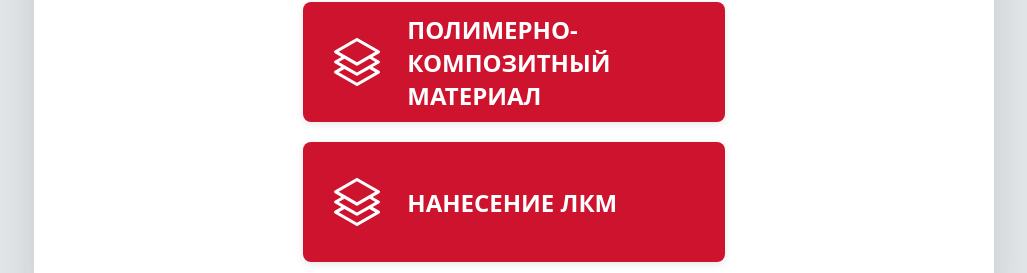
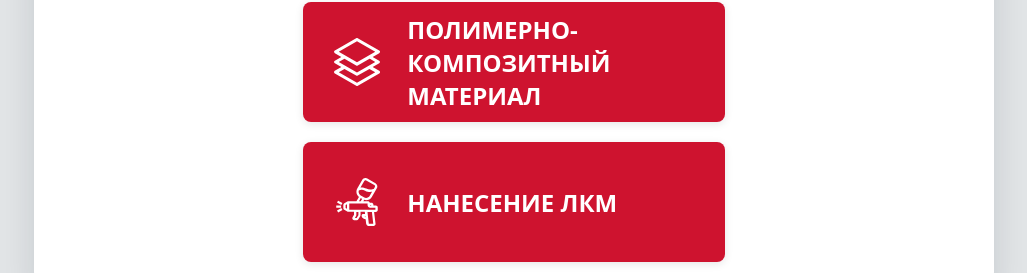
Before and after one commit to js-owl/maas-front, a Vue app: page / in a window 1280 px wide. Shown: the part 979-1252 px from the top of the page, without its empty margins (126-1153 px from the left). Built offline with nearby package versions, Linux system fonts and the light colour scheme; no server answers.

Commit message:
Update HomeUslugi.vue to add new icon for enhanced ability representation
- Introduced IconLKM in the abilities array to improve thematic consistency.
- Updated the icon reference for the 'НАНЕСЕНИЕ ЛКМ' ability, enhancing visual representation in the UI.

```diff
--- a/src/components/sections/HomeUslugi.vue
+++ b/src/components/sections/HomeUslugi.vue
@@ -3,6 +3,7 @@ import { ref } from 'vue'
 import IconMech from '../../icons/IconMech.vue'
 import Icon3DView from '../../icons/Icon3DView.vue'
 import IconPKM from '../../icons/IconPKM.vue'
+import IconLKM from '../../icons/IconLKM.vue'
 
 const abilities = ref([
   {
@@ -31,7 +32,7 @@ const abilities = ref([
     title: 'НАНЕСЕНИЕ ЛКМ',
     link: '/other',
     isDevelopment: false,
-    icon: IconPKM,
+    icon: IconLKM,
   },
 ])
 
--- /dev/null
+++ b/src/icons/IconLKM.vue
@@ -0,0 +1,46 @@
+<script lang="ts" setup>
+const { color = '#fff' } = defineProps<{
+  color?: string
+}>()
+</script>
+
+<template>
+  <svg
+    xmlns="http://www.w3.org/2000/svg"
+    viewBox="0 0 54.5 63"
+  >
+    <g>
+      <polygon
+        :fill="color"
+        points="7.4,34.2 8.1,32.9 2.5,29.7 1.8,31 1,32.3 6.6,35.5"
+      />
+      <polygon
+        :fill="color"
+        points="6.4,37.5 6.4,36 0,36 0,37.5 0,39 6.4,39"
+      />
+      <polygon
+        :fill="color"
+        points="6.7,39.5 1,42.7 1.8,44 2.5,45.3 8.2,42.1 7.4,40.8"
+      />
+      <path
+        :fill="color"
+        d="M52,36.1h-3.1l-0.2-1.5l0,0c-0.1-1.3-1.3-2.2-2.5-2.2H44c-0.3-1.1-1.3-1.9-2.4-1.9h-6l1.1-1.8
+          c3.7,1.1,7.9-0.4,10-3.9l0,0l6.6-11.4l0,0c1.3-2.3,0.5-5.2-1.8-6.6l0,0l0,0L40.8,0.6l0,0c-2.3-1.3-5.2-0.5-6.6,1.8l0,0l-6.6,11.4
+          l0,0c-2.1,3.7-1.2,8.4,2.2,11l-3.3,5.6H15.9c-0.3,0-0.8,0.1-1.3,0.4l0,0l-4,2.3l0,0c-0.8,0.5-1.3,1.3-1.3,2.2v4.3
+          c0,0.9,0.5,1.7,1.2,2.1l0,0l0,0l4,2.3l0,0l0,0c0.2,0.1,0.6,0.3,1.2,0.3h7.6v4l-1.9,3.3l0,0c-1,1.7,0.3,3.8,2.2,3.8h3.3
+          c0.9,0,1.7-0.5,2.1-1.2l0,0l0,0l2.6-4.4l0,0l0,0c0.1-0.2,0.3-0.6,0.3-1.2v-4.2h5.6l0.3,2.9h-2.5c-1.1,0-2.1,0.9-2,2.2l0,0
+          c0,0,0,0,0,0c0,0,0,0,0,0l0,0c0.2,1.7,1.1,3,2.3,3.8c0.9,0.6,1.9,0.9,3,1l0.7,6.2l0,0l0,0C40,62,41,63,42.3,63h6.8
+          c1.5,0,2.7-1.3,2.5-2.8l0,0l-1.9-15.6H52c1.4,0,2.5-1.2,2.5-2.5v-3.5C54.5,37.1,53.3,36.1,52,36.1z M17.1,41.6v-8.1h24v2
+          c0,2,1.6,3.5,3.4,3.6l0,0h0h6.9v2.5H17.1z M12.3,35.6l1.8-1v5.8l-1.8-1V35.6z M32.2,26.4l1.7,1l-1.8,3.1h-2.2L32.2,26.4z
+           M44.7,36.1c-0.4,0-0.6-0.3-0.6-0.6v-0.1h1.7l0.1,0.7H44.7z M49.5,14.3C49.5,14.3,49.5,14.3,49.5,14.3
+          C49.5,14.3,49.5,14.3,49.5,14.3C49.5,14.3,49.5,14.3,49.5,14.3z M36.8,3.9c0.5-0.9,1.6-1.2,2.5-0.7l0,0l10.7,6.1
+          c0.9,0.5,1.2,1.6,0.7,2.5l-1.5,2.6c-0.1,0-0.3,0.1-0.5,0.2c-0.6,0.2-1.4,0.4-2.4,0.5c-2,0.3-4.5,0.1-6.9-1.2
+          c-2.9-1.6-5.6-1.8-7.6-1.4L36.8,3.9z M29.3,16.5C29.3,16.5,29.3,16.5,29.3,16.5C29.3,16.5,29.3,16.5,29.3,16.5
+          C29.3,16.5,29.3,16.5,29.3,16.5z M29.7,16.3c0.1,0,0.1-0.1,0.2-0.1c0.4-0.2,1.1-0.5,1.9-0.6c1.6-0.3,3.7-0.3,6.1,1
+          c3.1,1.8,6.3,1.9,8.7,1.6c0.1,0,0.3,0,0.4-0.1l-3,5.2l0,0c-1.5,2.7-5,3.6-7.7,2l0,0L32.2,23l0,0C29.8,21.6,28.8,18.8,29.7,16.3z
+           M29.2,48.6l-2.4,4h-2.3l1.5-2.7l0,0c0.3-0.5,0.4-0.9,0.4-1.2v-4.1h2.7V48.6z M37.7,51c-0.2-0.1-0.4-0.3-0.6-0.5h1.5l0.1,1
+          C38.3,51.3,37.9,51.2,37.7,51z M48.6,60h-5.8l-1.8-15.4h5.8L48.6,60z"
+      />
+    </g>
+  </svg>
+</template>
```
